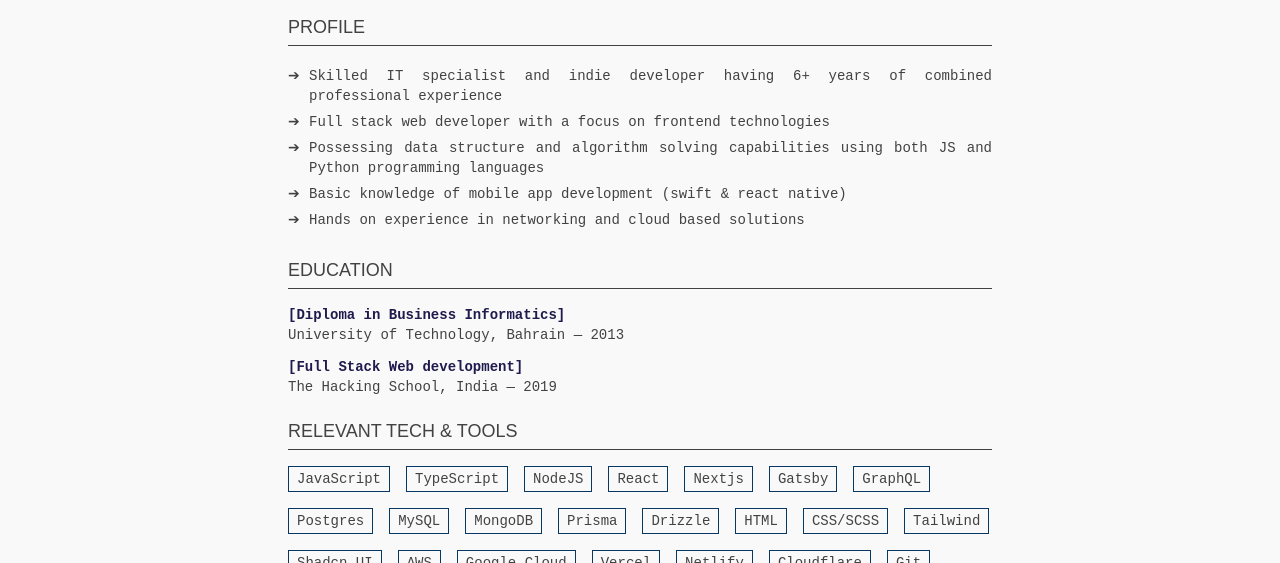
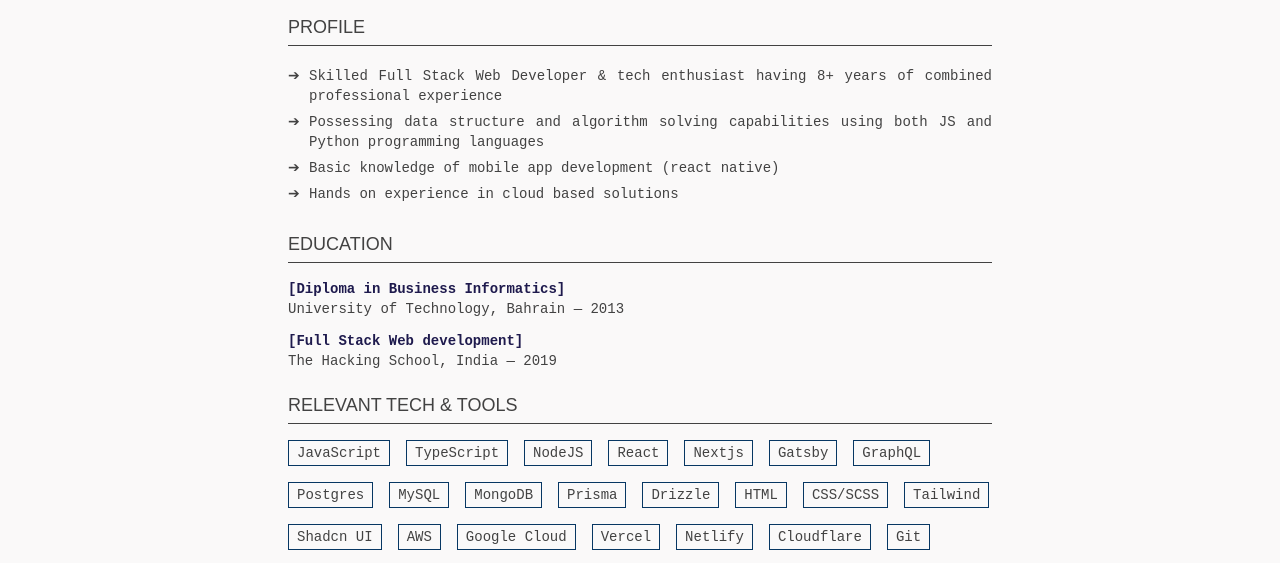
Before and after one commit to khalilcodes/cv, an Astro site: page / in a window 1280 px wide. Shown: the part 223-786 px from the top of the page. Built offline with nearby package versions, Linux system fonts and the light colour scheme; Astro itself is replaced by a stand-in of ours; no server answers.

Commit message:
update profile content

```diff
--- a/src/content/cv/index.mdx
+++ b/src/content/cv/index.mdx
@@ -8,11 +8,10 @@
 <section class="profile">
 ## PROFILE
 ***
-- Skilled IT specialist and indie developer having 6+ years of combined professional experience
-- Full stack web developer with a focus on frontend technologies
+- Skilled Full Stack Web Developer & tech enthusiast having 8+ years of combined professional experience
 - Possessing data structure and algorithm solving capabilities using both JS and Python programming languages
-- Basic knowledge of mobile app development (swift & react native)
-- Hands on experience in networking and cloud based solutions
+- Basic knowledge of mobile app development (react native)
+- Hands on experience in cloud based solutions
 </section>
 
 <section class="education">
```
